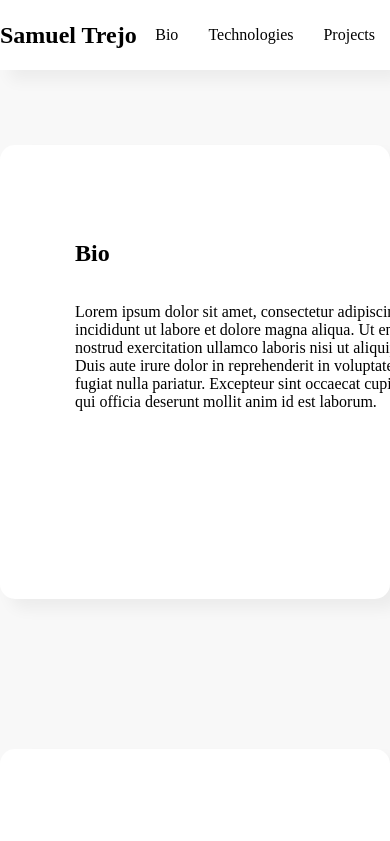
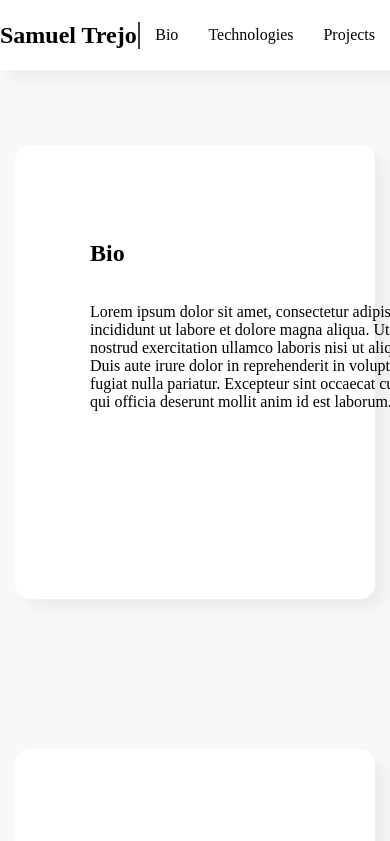
Before and after one commit to samueltrejo/personal-site, a plain HTML site: page index.html in a window 390 px wide. Shown: the top 841 px of the page. Drawn offline with Linux system fonts and the light colour scheme.

Commit message:
started adding mobile layout styling

```diff
--- a/index.html
+++ b/index.html
@@ -17,7 +17,7 @@
           <!-- Navigation -->
           <nav>
             <!-- TODO: Insert some sort of H1-H6 with your name here -->
-            <h2>Samuel Trejo</h2>
+            <h2 class="typewriter">Samuel Trejo</h2>
             <ul id="navLinks">
               <li><a id="navToBio">Bio</a></li>
               <li><a id="navToTechnologies">Technologies</a></li>
--- a/main.css
+++ b/main.css
@@ -81,8 +81,12 @@ nav {
 }
 
 footer {
-  width: 80%;
+  max-width: 1050px;
   margin: auto;
+}
+
+.footer {
+  margin-bottom: 75px;
 }
 
 #navLinks {
@@ -96,3 +100,36 @@ footer {
   padding: 10px 15px;
   /* flex: 1; */
 }
+
+
+.typewriter {
+  margin-right: auto;
+  border-right: 2px solid rgba(0, 0, 0, .75);
+  white-space: nowrap;
+  overflow: hidden;
+}
+
+/* Animation */
+.typewriter {
+  animation:
+    typewriter .5s steps(12) 1s 1 normal both,
+    blinkTextCursor 500ms steps(12) 3 normal;
+}
+
+@keyframes typewriter{
+  from{width: 0;}
+  to{width: 139px;}
+}
+
+@keyframes blinkTextCursor{
+  from{border-right-color: rgba(0, 0, 0,.75);}
+  to{border-right-color: transparent;}
+}
+
+/* @media (min-width: 1200, 1024, ) */
+
+@media (max-width: 1200px) {
+.container {
+    width: calc( 100% - 30px);
+    max-width: 100%;
+}
```
